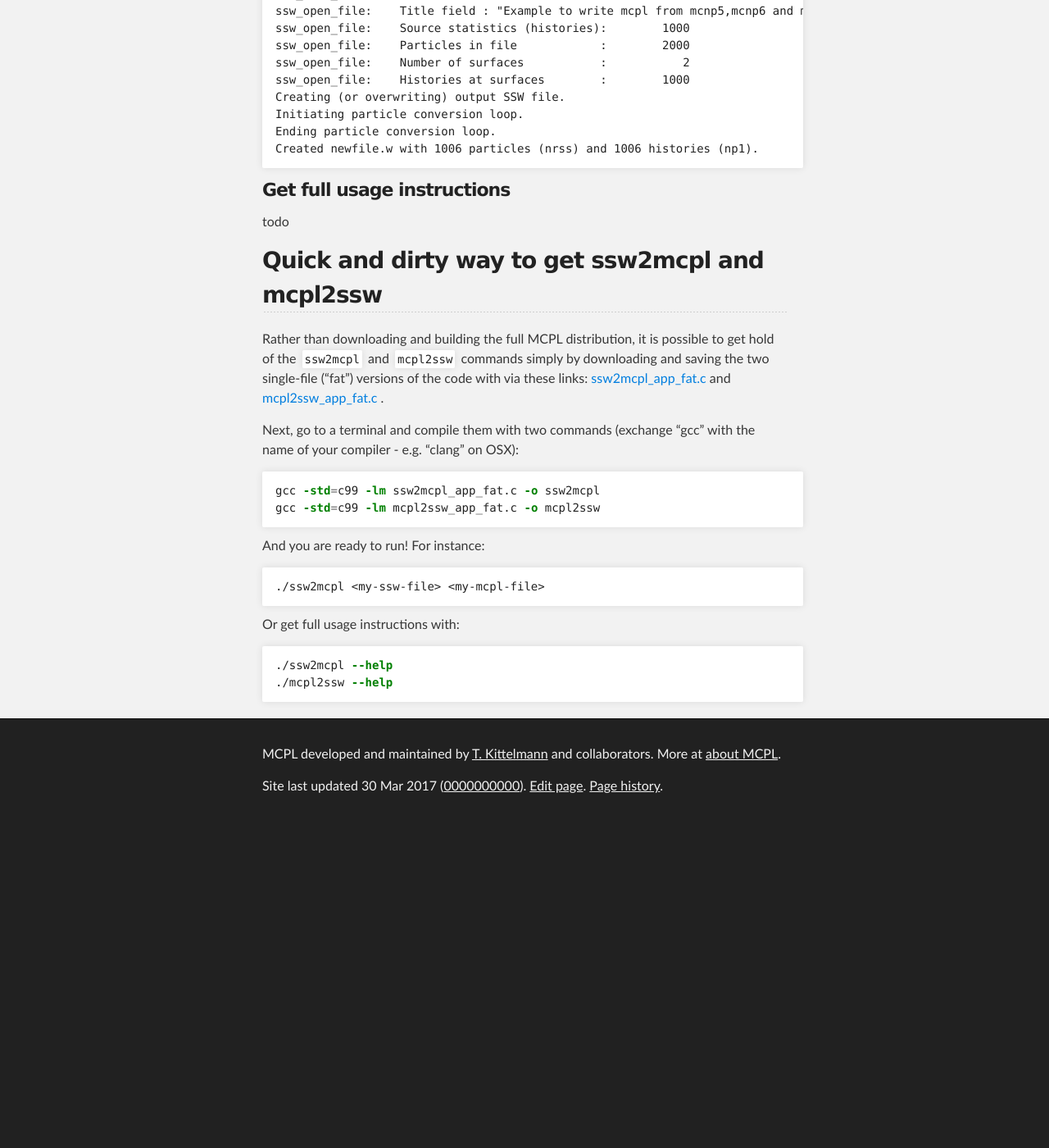
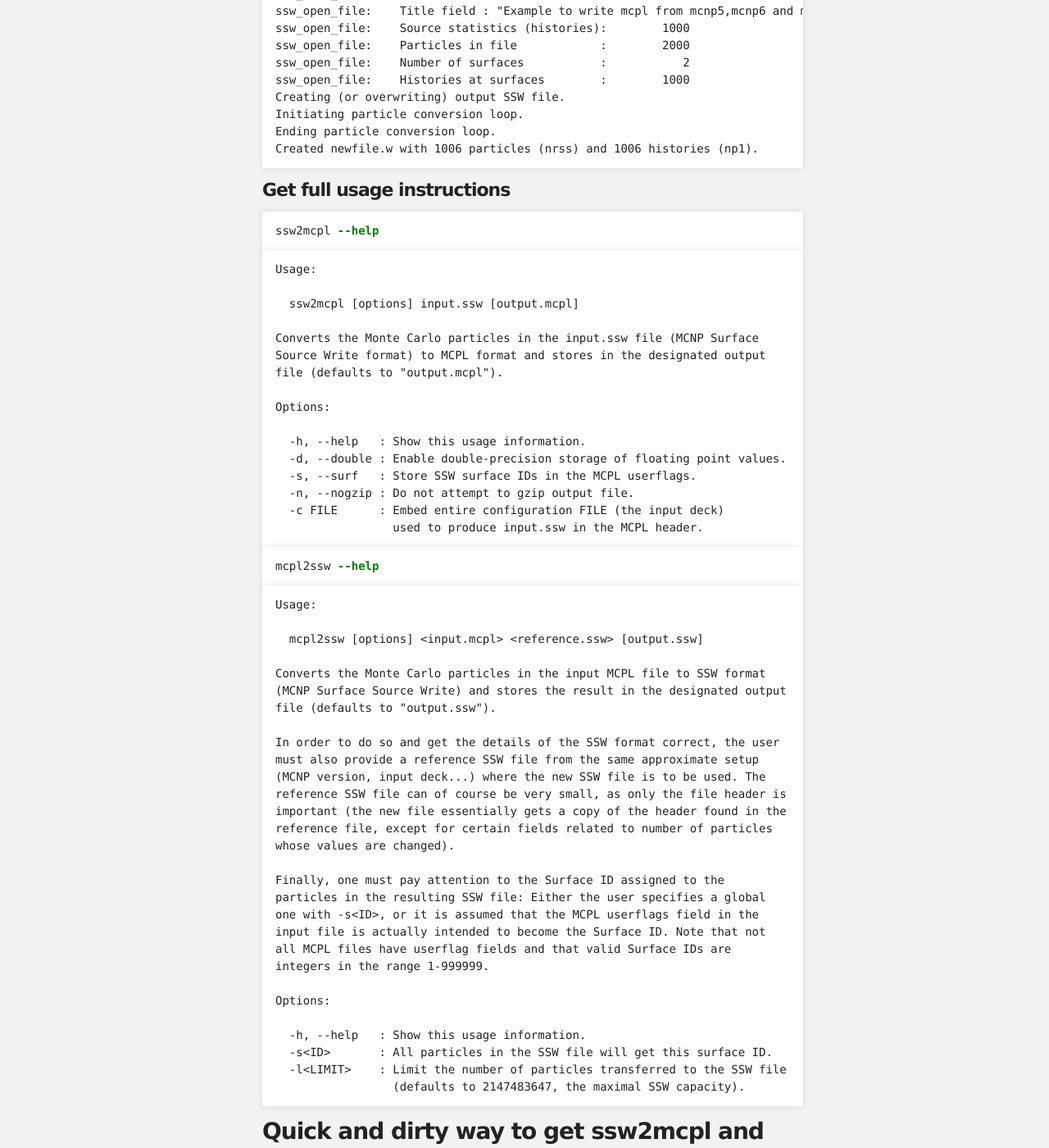
Before and after one commit to mctools/mcpl, a Jekyll site: the page built from hooks_mcnp.md, in a window 1280 px wide and 1400 px high, scrolled down 3756 px. Shown: the whole window at 82% size. Built offline with Jekyll 4.4.1, drawn with Linux system fonts in a browser that asks for light colours; before the commit the page ends 4761 px from its top, so only the background shows below that; some of the changed text lies outside the part shown.

Commit message:
Update hooks_mcnp.md

````diff
--- a/hooks_mcnp.md
+++ b/hooks_mcnp.md
@@ -141,7 +141,62 @@ Created newfile.w with 1006 particles (nrss) and 1006 histories (np1).
 
 ### Get full usage instructions
 
-todo
+```shell
+ssw2mcpl --help
+```
+```
+Usage:
+
+  ssw2mcpl [options] input.ssw [output.mcpl]
+
+Converts the Monte Carlo particles in the input.ssw file (MCNP Surface
+Source Write format) to MCPL format and stores in the designated output
+file (defaults to "output.mcpl").
+
+Options:
+
+  -h, --help   : Show this usage information.
+  -d, --double : Enable double-precision storage of floating point values.
+  -s, --surf   : Store SSW surface IDs in the MCPL userflags.
+  -n, --nogzip : Do not attempt to gzip output file.
+  -c FILE      : Embed entire configuration FILE (the input deck)
+                 used to produce input.ssw in the MCPL header.
+```
+
+```shell
+mcpl2ssw --help
+```
+```
+Usage:
+
+  mcpl2ssw [options] <input.mcpl> <reference.ssw> [output.ssw]
+
+Converts the Monte Carlo particles in the input MCPL file to SSW format
+(MCNP Surface Source Write) and stores the result in the designated output
+file (defaults to "output.ssw").
+
+In order to do so and get the details of the SSW format correct, the user
+must also provide a reference SSW file from the same approximate setup
+(MCNP version, input deck...) where the new SSW file is to be used. The
+reference SSW file can of course be very small, as only the file header is
+important (the new file essentially gets a copy of the header found in the
+reference file, except for certain fields related to number of particles
+whose values are changed).
+
+Finally, one must pay attention to the Surface ID assigned to the
+particles in the resulting SSW file: Either the user specifies a global
+one with -s<ID>, or it is assumed that the MCPL userflags field in the
+input file is actually intended to become the Surface ID. Note that not
+all MCPL files have userflag fields and that valid Surface IDs are
+integers in the range 1-999999.
+
+Options:
+
+  -h, --help   : Show this usage information.
+  -s<ID>       : All particles in the SSW file will get this surface ID.
+  -l<LIMIT>    : Limit the number of particles transferred to the SSW file
+                 (defaults to 2147483647, the maximal SSW capacity).
+```
 
 ## Quick and dirty way to get ssw2mcpl and mcpl2ssw
 
````
Also changed, not shown: other parts of hooks_mcnp.md (+1 -1 lines).
